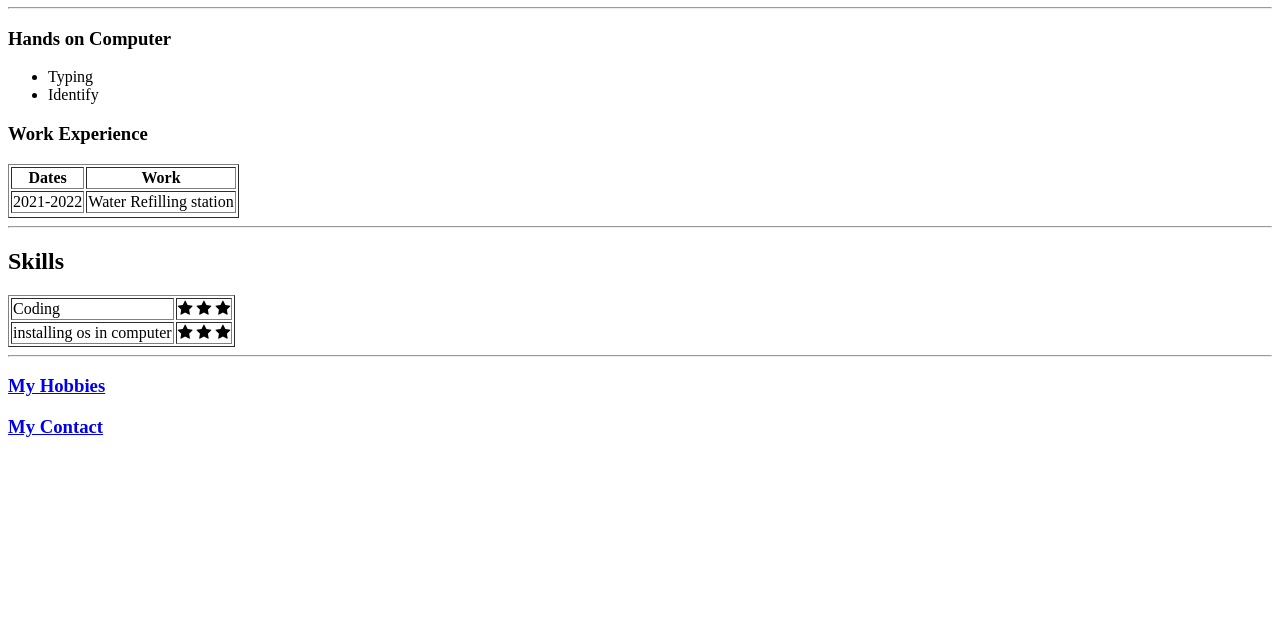
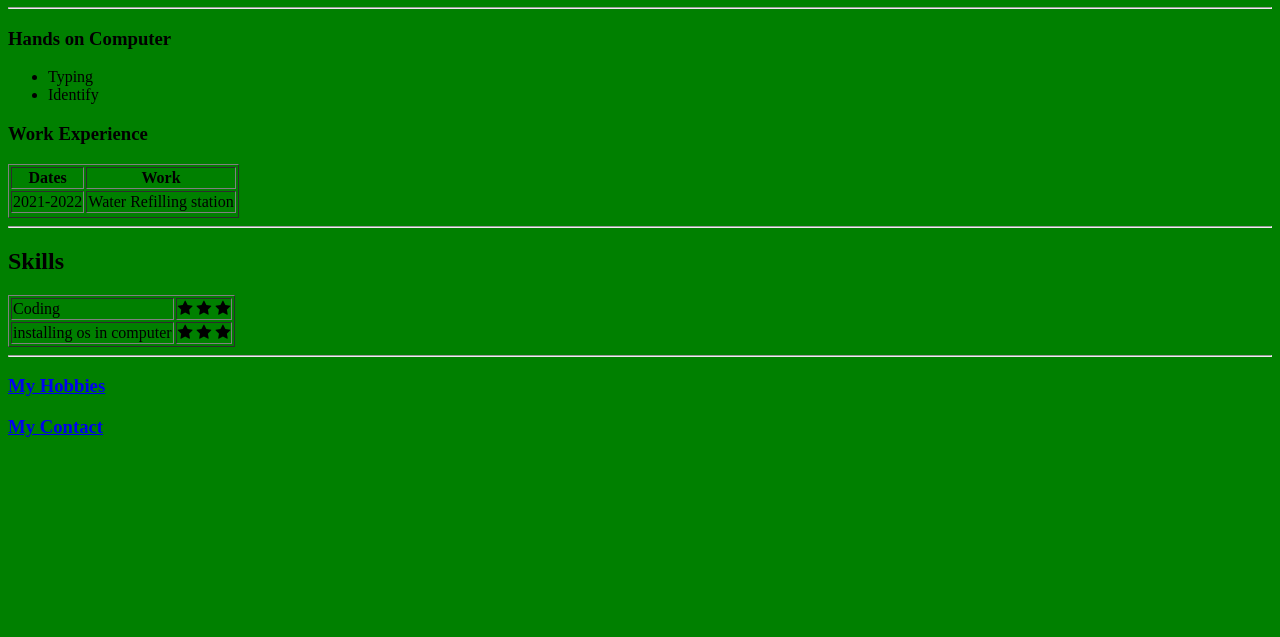
Before and after one commit to Adrianvillanueva1/adrian, a plain HTML site: page index.html in a window 1280 px wide. Shown: the part 163-800 px from the top of the page. Drawn offline with Linux system fonts and the light colour scheme.

Commit message:
Update index.html

```diff
--- a/index.html
+++ b/index.html
@@ -5,7 +5,7 @@
     <title>Adrian's Personal Site</title>
   </head>
 
-  <body>
+  <body style="background-color: green;">
   <table>
     <tr>
    <td><img src="https://scontent.fceb1-5.fna.fbcdn.net/v/t39.30808-6/480598673_1150555269857517_4024150753901486199_n.jpg?stp=c0.225.1365.1365a_dst-jpg_s206x206_tt6&_nc_cat=110&ccb=1-7&_nc_sid=50ad20&_nc_eui2=AeH9eVsZRlwS_6T8vlKjogMXn-1ShrA0uwqf7VKGsDS7ChcYNzrEXvBEjNVY9nQQO0N9-vUs0RXj2H46t5eC4TJh&_nc_ohc=GQTN7exJfO0Q7kNvgEJDhvZ&_nc_oc=AdgKRpbFpD7sY5c37xwnxYc1o7_eWOAvAJs51uWUaglVixCxNJjUEGE98DeoWwh2j3A&_nc_zt=23&_nc_ht=scontent.fceb1-5.fna&_nc_gid=kL7RZqYeHPXcUxiRMP87hA&oh=00_AYHgLLEo9I8mzZ4zjpjxUiO_KdQCB1kCtIElverzx_mbAw&oe=67DD338C"alt="Adrian profile picture"width="100" height="100"></td>
```
